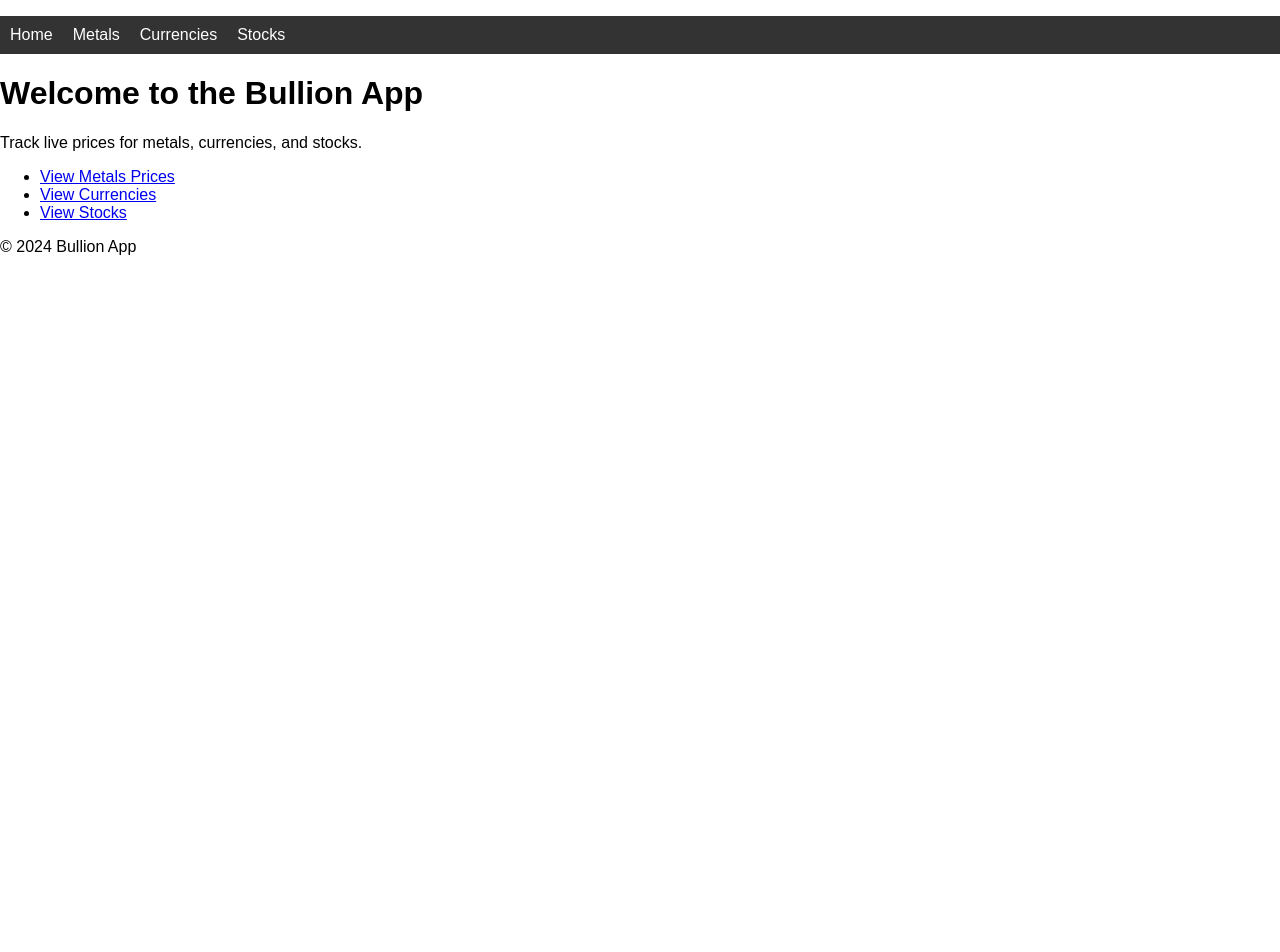
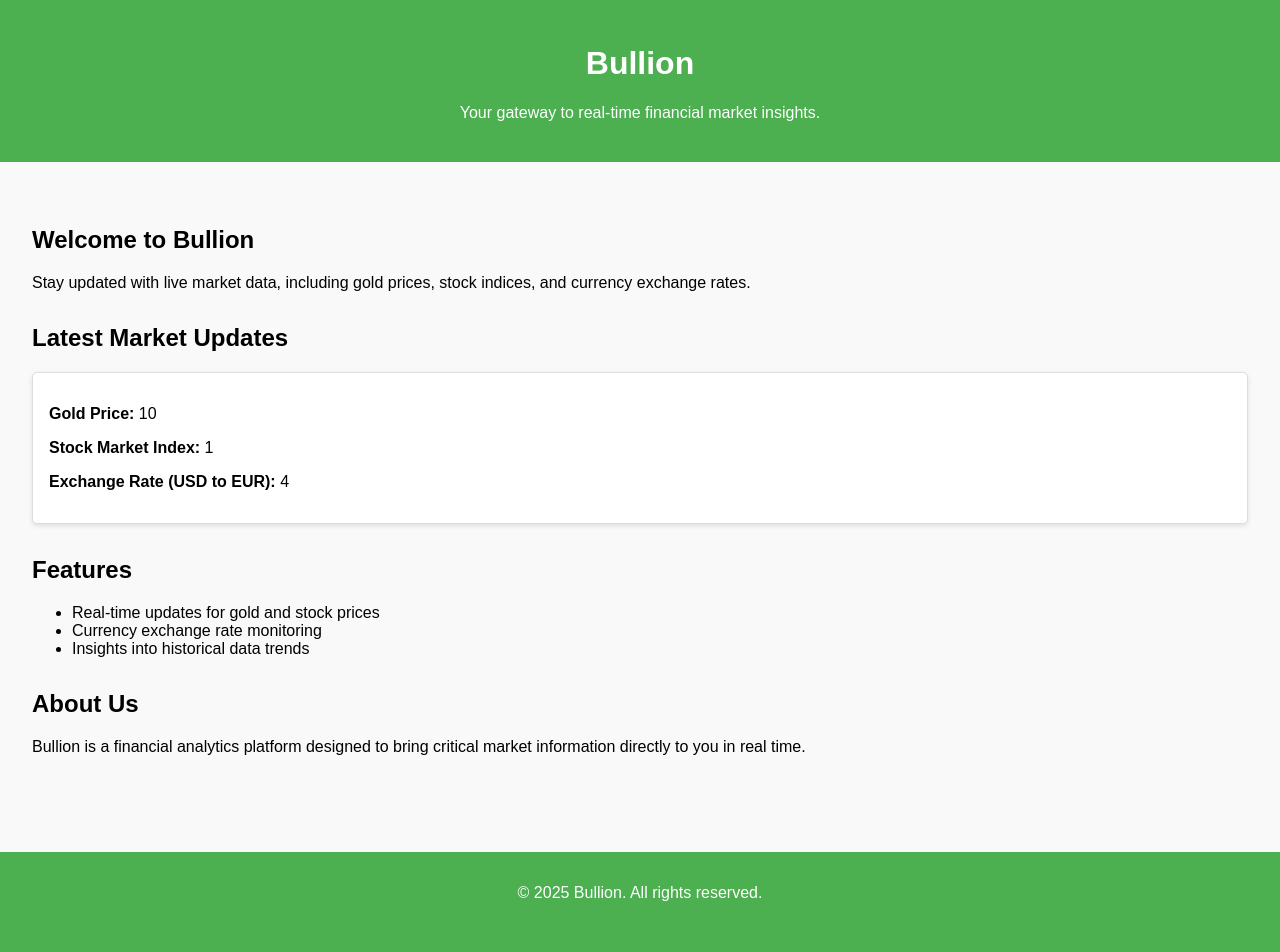
Before and after one commit to ahmedrafat23/Bullion, a Flask app: template templates/index.html in a window 1280 px wide. Before the commit the page ends 255 px from the top, so only its background shows below. Run offline with Flask 3, Linux system fonts and the light colour scheme; the template is opened without the code that fills it: most values are stand-ins (such as "Sample title", 1, 10 or a date in 2020).

Commit message:
7/1/2025

```diff
--- a/templates/index.html
+++ b/templates/index.html
@@ -1,11 +1,86 @@
-{% extends "base.html" %}
-
-{% block content %}
-<h1>Welcome to the Bullion App</h1>
-<p>Track live prices for metals, currencies, and stocks.</p>
-<ul>
-    <li><a href="/metals">View Metals Prices</a></li>
-    <li><a href="/currencies">View Currencies</a></li>
-    <li><a href="/stocks">View Stocks</a></li>
-</ul>
-{% endblock %}
+<!DOCTYPE html>
+<html lang="en">
+<head>
+    <meta charset="UTF-8">
+    <meta name="viewport" content="width=device-width, initial-scale=1.0">
+    <title>Bullion</title>
+    <link rel="stylesheet" href="{{ url_for('static', filename='styles.css') }}">
+    <style>
+        body {
+            font-family: Arial, sans-serif;
+            margin: 0;
+            padding: 0;
+            background-color: #f9f9f9;
+        }
+        header {
+            background-color: #4CAF50;
+            color: white;
+            padding: 1.5rem 0;
+            text-align: center;
+        }
+        main {
+            padding: 2rem;
+        }
+        .section {
+            margin: 2rem 0;
+        }
+        .card {
+            border: 1px solid #ddd;
+            border-radius: 5px;
+            padding: 1rem;
+            box-shadow: 0 2px 5px rgba(0, 0, 0, 0.1);
+            background-color: #fff;
+        }
+        footer {
+            background-color: #4CAF50;
+            color: white;
+            text-align: center;
+            padding: 1rem 0;
+            margin-top: 2rem;
+        }
+        a {
+            color: #4CAF50;
+            text-decoration: none;
+        }
+        a:hover {
+            text-decoration: underline;
+        }
+    </style>
+</head>
+<body>
+    <header>
+        <h1>Bullion</h1>
+        <p>Your gateway to real-time financial market insights.</p>
+    </header>
+    <main>
+        <div class="section">
+            <h2>Welcome to Bullion</h2>
+            <p>Stay updated with live market data, including gold prices, stock indices, and currency exchange rates.</p>
+        </div>
+        <div class="section">
+            <h2>Latest Market Updates</h2>
+            <div class="card">
+                <p><strong>Gold Price:</strong> {{ gold_price }}</p>
+                <p><strong>Stock Market Index:</strong> {{ stock_index }}</p>
+                <p><strong>Exchange Rate (USD to EUR):</strong> {{ exchange_rate }}</p>
+            </div>
+        </div>
+        <div class="section">
+            <h2>Features</h2>
+            <ul>
+                <li>Real-time updates for gold and stock prices</li>
+                <li>Currency exchange rate monitoring</li>
+                <li>Insights into historical data trends</li>
+            </ul>
+        </div>
+        <div class="section">
+            <h2>About Us</h2>
+            <p>Bullion is a financial analytics platform designed to bring critical market information directly to you in real time.</p>
+        </div>
+    </main>
+    <footer>
+        <p>&copy; 2025 Bullion. All rights reserved.</p>
+        <a href="/contact">Contact Us</a>
+    </footer>
+</body>
+</html>
```
